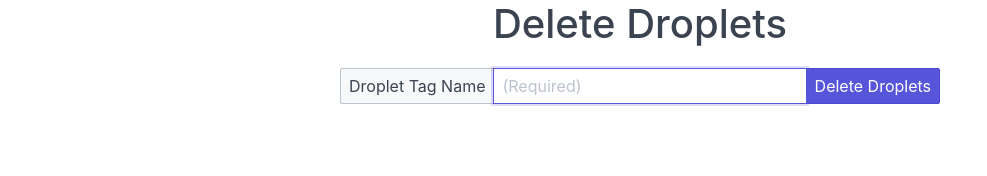
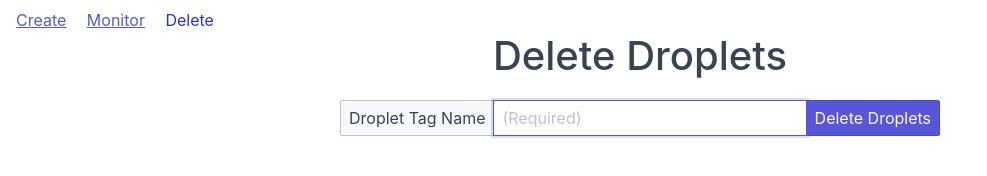
Before and after one commit to digitalocean-labs/droplet-batch-operations, a plain HTML site: page public/delete.html in a window 1280 px wide. Shown: the whole page, without its empty margins (0-987 px from the left). Drawn offline with Linux system fonts and the light colour scheme.

Commit message:
top-level nav to link to all batch operations

```diff
--- a/public/delete.html
+++ b/public/delete.html
@@ -6,10 +6,18 @@
   <meta name="viewport" content="width=device-width, initial-scale=1">
   <title>Delete Droplets</title>
   <link rel="stylesheet" href="/vendor/spectre.min.css">
+  <link rel="stylesheet" href="/nav.css">
   <script src="/vendor/jquery.min.js"></script>
   <script src="/delete.js" defer></script>
 </head>
 <body>
+<nav>
+  <ul>
+    <li><a href="/create.html">Create</a></li>
+    <li><a href="/metrics.html">Monitor</a></li>
+    <li><a href="/delete.html" class="active">Delete</a></li>
+  </ul>
+</nav>
 <div class="container grid-sm">
   <h1 class="text-center">Delete Droplets</h1>
   <form id="delete-form">
--- /dev/null
+++ b/public/nav.css
@@ -0,0 +1,18 @@
+nav ul {
+  list-style-type: none;
+  margin: 0;
+  padding: 0;
+}
+
+nav li {
+  display: inline-block;
+  margin-left: 1em;
+}
+
+nav a {
+  text-decoration: underline;
+}
+
+nav a.active {
+  text-decoration: none;
+}
```
Also changed, not shown: public/create.html (+8 -0 lines), public/metrics.html (+8 -0 lines).
